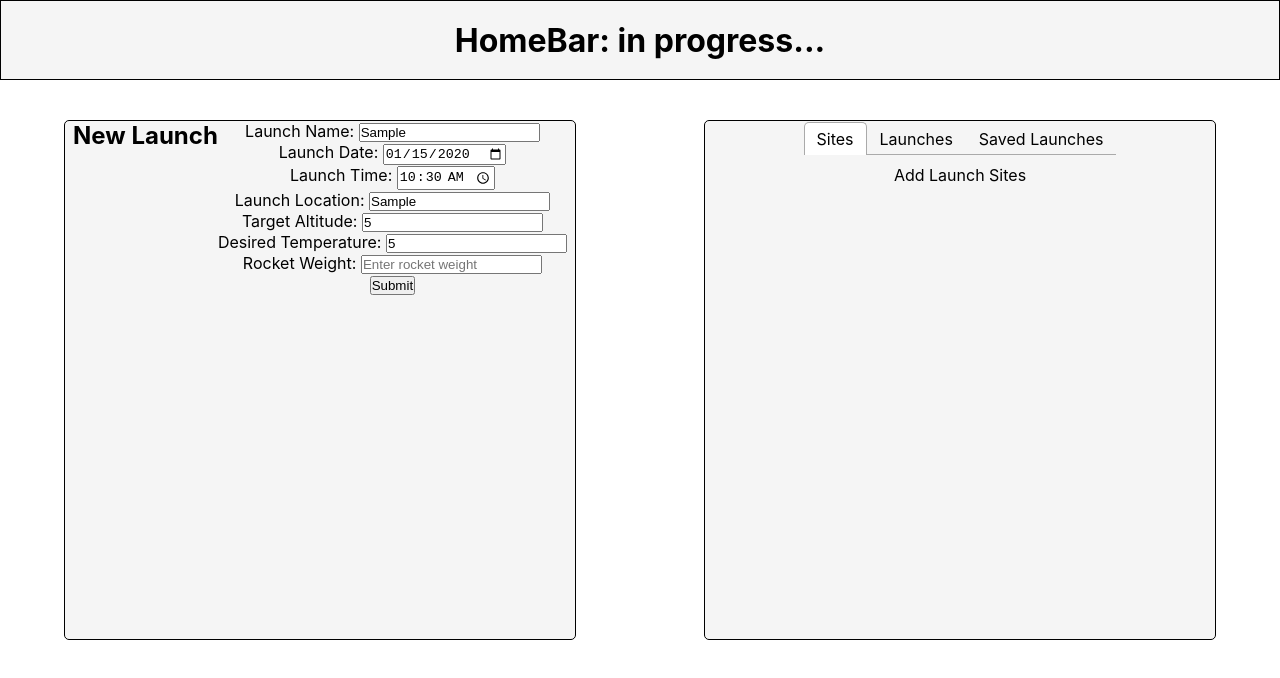
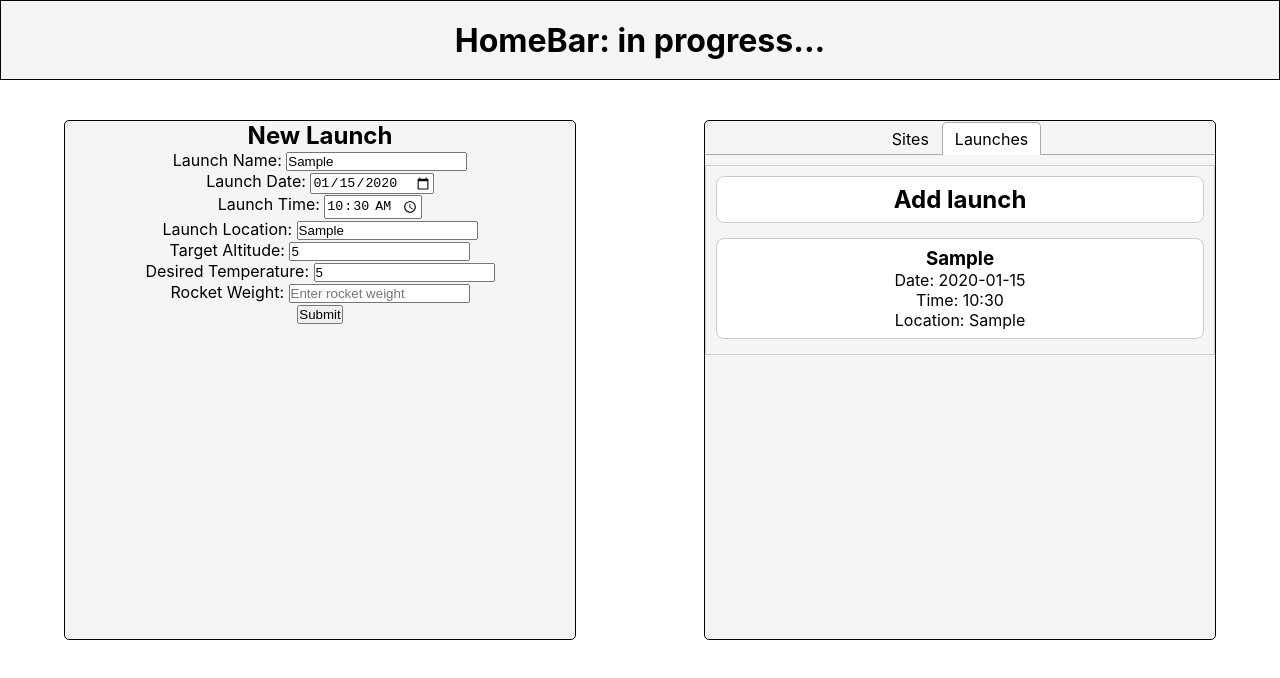
Before and after one commit to WVU-CS330-2025-01-Group11/LIFT-front, a React (Create React App) app in the folder front-end-app/: page / in a window 1280 px wide. Both pictures are taken after typing "Sample", "2020-01-15", "10:30", "Sample", "5", "5" into the empty fields and a click on the button "Submit". Shown: the top 678 px of the page. Built offline with nearby package versions, Linux system fonts and the light colour scheme.

Commit message:
Save launches story almost done. still needs remove button.

```diff
--- a/front-end-app/src/Homepage.js
+++ b/front-end-app/src/Homepage.js
@@ -2,21 +2,61 @@ import React from "react";
 import LaunchForm from "./LaunchForm";
 import LiftTabs from './LiftTabs';
 import './style.css';
+import LaunchInspection from "./LaunchInspection";
 
-function Homepage(){
+function Homepage() {
+    const [activeTab, setActiveTab] = React.useState("new_launch");
+    const [launchIndex, setLaunchIndex] = React.useState(0);
+    const [loadedLaunches, setLoadedLaunches] = React.useState([]);
 
-    return(
+    // Load saved launches on component mount
+    React.useEffect(() => {
+        const saved = localStorage.getItem('saved_launches');
+        if (saved) {
+            console.log("Saved launches from localStorage:", JSON.parse(saved));
+            setLoadedLaunches(JSON.parse(saved));
+        }
+    }, []);
+    console.log("Loaded launches:", loadedLaunches);
+
+
+    return (
         <>
             <div className="header" background-color="red">
-
                 <h1>HomeBar: in progress...</h1>
             </div>
             <div className="main-content">
-            <div className="newlaunch">
 
-                <LaunchForm />
-            </div>
-                <LiftTabs />
+                {
+                activeTab === "new_launch" && (
+                    <div className="panel">
+                        <LaunchForm setLoadedLaunches={setLoadedLaunches} />
+                    </div>
+                )}
+
+                {
+                activeTab === "launch_inspection" && (
+                    <div className="panel">
+                        <h2>Saved Launches</h2>
+                        <LaunchInspection launchIndex={launchIndex} saved_launches={loadedLaunches} />
+                    </div>
+                )}
+
+                {
+                activeTab === "sites_inspection" && (
+                    <div className="panel">
+                        <h2>Sites Inspection</h2>
+                        <p>Under construction...</p>
+                    </div>
+                )}
+
+                <div className="tabs">
+                    <LiftTabs
+                     setActiveTab={setActiveTab}
+                     setLaunchIndex={setLaunchIndex}
+                     loadedLaunches = {loadedLaunches} />
+                </div>
+
             </div>
         </>
     );
--- a/front-end-app/src/LaunchForm.js
+++ b/front-end-app/src/LaunchForm.js
@@ -1,9 +1,8 @@
 import Button from 'react-bootstrap/Button';
 import Form from 'react-bootstrap/Form';
 
-function LaunchForm() {
-
-    const local_save_data = (data) => {
+function LaunchForm({setLoadedLaunches}) {
+    const save_locally = (data) => {
         if (localStorage.getItem('saved_launches')) {
             let launch_list = JSON.parse(localStorage.getItem('saved_launches'));
             launch_list.push(data);
@@ -11,6 +10,8 @@ function LaunchForm() {
         } else {
             localStorage.setItem('saved_launches', JSON.stringify([data]));
         }
+
+        setLoadedLaunches(JSON.parse(localStorage.getItem('saved_launches')));
     }
 
     const submitForm = (e) => {
@@ -34,7 +35,7 @@ function LaunchForm() {
         );
 
         console.log(payload);
-        local_save_data(payload);
+        save_locally(payload);
 
     }
 
--- /dev/null
+++ b/front-end-app/src/LaunchInspection.js
@@ -0,0 +1,46 @@
+import React from 'react';
+import 'react-tabs/style/react-tabs.css';
+import './style.css';
+
+const LaunchInspection = ({ launchIndex, saved_launches }) => {
+    // Ensure the selected launch exists
+    if (!saved_launches || launchIndex < 0 || launchIndex >= saved_launches.length) {
+        return (
+            <div className="no-launches">
+                <h3>No saved launches available</h3>
+            </div>
+        );
+    }
+
+    const launch = saved_launches[launchIndex];
+
+    console.log("Saved launches (inspection panel):", saved_launches);
+
+    console.log("Launch index (inspection panel):", launchIndex);
+    console.log("Launch (inspection panel):", launch);
+
+    return (
+        <>
+            {launch ? (
+                // Render the selected launch details
+                <div key={launchIndex} className="saved-launch">
+                    <h3>{launch.name}</h3>
+                    <p>Date: {launch.date}</p>
+                    <p>Time: {launch.time}</p>
+                    <p>Location: {launch.loc}</p>
+                    <p>Launch Index: {launchIndex}</p>
+                    <p>Altitude: {launch.altitude}</p>
+                    <p>Temperature: {launch.temp}</p>
+                    <p>Rocket Weight: {launch.weight}</p>
+                </div>
+            ) : (
+                // Render a fallback message if no launches are available
+                <div className="no-launches">
+                    <h3>No saved launches available</h3>
+                </div>
+            )}
+        </>
+    );
+};
+
+export default LaunchInspection;
--- a/front-end-app/src/LiftTabs.js
+++ b/front-end-app/src/LiftTabs.js
@@ -2,14 +2,25 @@ import React from 'react';
 import { Tabs, Tab, TabList, TabPanel } from 'react-tabs';
 import 'react-tabs/style/react-tabs.css';
 import './style.css';
-const LiftTabs = () => {
+
+import SavedLaunches from "./SavedLaunches";
+
+
+const LiftTabs = ({ setActiveTab, setLaunchIndex, loadedLaunches }) => {
+  console.log("Loaded launches (LiftTabs):", loadedLaunches);
   return (
     <div className="launchsites">
-      <Tabs>
+      <Tabs
+        defaultIndex={2} // Set the default tab to the first one (index 0)
+        onSelect={(index) => {
+          // Update active tab based on the selected index
+          if (index === 0) setActiveTab("sites_inspection");
+          else if (index === 1) setActiveTab("launch_inspection");
+        }}
+      >
         <TabList>
           <Tab>Sites</Tab>
           <Tab>Launches</Tab>
-          <Tab>Saved Launches</Tab>
         </TabList>
 
         <TabPanel>
@@ -17,12 +28,12 @@ const LiftTabs = () => {
         </TabPanel>
 
         <TabPanel>
-          <p>Add Launches</p>
+            <SavedLaunches
+             setLaunchIndex={setLaunchIndex}
+             setActiveTab={setActiveTab}
+             loadedLaunches={loadedLaunches}/>
         </TabPanel>
 
-        <TabPanel>
-        <p>Add Saved launches</p>
-        </TabPanel>
       </Tabs>
     </div>
   );
--- /dev/null
+++ b/front-end-app/src/SavedLaunches.js
@@ -0,0 +1,55 @@
+import React from 'react';
+import { Tabs, Tab, TabList, TabPanel } from 'react-tabs';
+import 'react-tabs/style/react-tabs.css';
+import './style.css';
+import './saved_launches.css';
+
+function load_saved_launches() {
+    const saved_launches = localStorage.getItem('saved_launches');
+    console.log("Saved launches from localStorage:", saved_launches);
+    if (saved_launches) {
+        return JSON.parse(saved_launches);
+    } else {
+        return null;
+    }
+}
+
+function card_click(index, setLaunchIndex, setActiveTab) {
+    // Handle the click event for the card
+    console.log("Card clicked:", index);
+    setLaunchIndex(index);
+    setActiveTab("launch_inspection");
+}
+
+function switch_to_launch_form(setActiveTab) {
+    // Handle the switch to launch form
+    console.log("Switching to launch form");
+    setActiveTab("new_launch");
+}
+const SavedLaunches = ({ setLaunchIndex, setActiveTab, loadedLaunches }) => {
+    console.log("Loaded launches:", loadedLaunches);
+
+    return (
+      <>
+        <div className="saved-launches-list">
+          <div className="saved-launch" onClick={() => switch_to_launch_form(setActiveTab)}>
+            <h2>Add launch</h2>
+          </div>
+          {loadedLaunches && loadedLaunches.map((launch, index) => (
+            <div
+              key={index}
+              className="saved-launch"
+              onClick={() => card_click(index, setLaunchIndex, setActiveTab)}
+            >
+              <h3>{launch.name}</h3>
+              <p>Date: {launch.date}</p>
+              <p>Time: {launch.time}</p>
+              <p>Location: {launch.loc}</p>
+            </div>
+          ))}
+        </div>
+      </>
+    );
+  };
+
+export default SavedLaunches;
--- /dev/null
+++ b/front-end-app/src/saved_launches.css
@@ -0,0 +1,26 @@
+/* Container styling for the list can be adjusted as needed */
+.saved-launches-list {
+    display: flex;
+    flex-direction: column;
+    gap: 10px;
+    padding: 10px;
+    max-height: 55vh; /* Adjust height as needed */
+    overflow-y: auto; /* Enable scrolling if content overflows */
+    border: 1px solid #ccc; /* Optional border for the list */
+}
+
+/* Card styling for individual saved-launch items */
+.saved-launch {
+    background-color: #fff;
+    border: 1px solid #ccc;
+    border-radius: 8px;
+    padding: 8px;
+    margin-bottom: 5px;
+    transition: transform 0.2s ease, box-shadow 0.2s ease;
+}
+
+/* Hover effect */
+.saved-launch:hover {
+    transform: scale(1.02);
+    box-shadow: 0 4px 8px rgba(0, 0, 0, 0.15);
+}
--- a/front-end-app/src/style.css
+++ b/front-end-app/src/style.css
@@ -15,12 +15,12 @@
     justify-content: center;
     align-items: center;
   }
-  .newlaunch {
-    /*Displays the box on the left*/
+
+  .launchsites {
+    /*Displays the box on the right*/
     background-color: whitesmoke;
     width: 40vw;
     height: 65vh;
-    display: flex;
     justify-content: center;
     text-align: center;
     border: 1px solid black;
@@ -31,12 +31,11 @@
     margin-right: 5vw;
   }
 
-  .launchsites {
-    /*Displays the box on the right*/
+.panel {
+    /* Shared styles for all panels */
     background-color: whitesmoke;
     width: 40vw;
     height: 65vh;
-    display: flex;
     justify-content: center;
     text-align: center;
     border: 1px solid black;
@@ -45,4 +44,4 @@
     float: left;
     margin-left: 5vw;
     margin-right: 5vw;
-  }
+}
```
